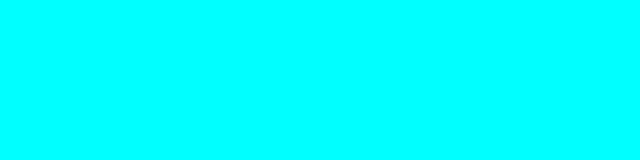
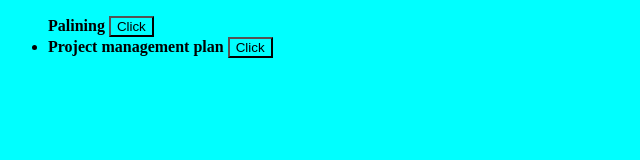
Before and after one commit to shahjee005/Projematic-by-ItGems, a plain HTML site: page index.html in a window 1280 px wide. Shown: the whole page, without its empty margins (0-640 px from the left). Drawn offline with Linux system fonts and the light colour scheme.

Commit message:
Created Nav Bar and started Plaining flow chart

```diff
--- a/index.html
+++ b/index.html
@@ -12,6 +12,27 @@
 
 </head>
 <body>
+    <!-- Nav Bar -->
+    <!-- <section class="navBar">
+        <ul>
+            <li><a href="#Home">Home</a></li>
+            <li><a href="#contactus"> Contact </a></li>
+        </ul>
+    </section> -->
+
+    <!-- Planing Flow chart  -->
+
+    <section class="flowChart">
+        <ul class="coloum1">
+                <strong> Palining </strong>
+                <button type="button" onclick="alert('Please click here to read more')">Click</button>
+            <li>
+                <strong> Project management plan </strong>
+                <button type="button" onclick="alert('Please click here to read more')">Click</button>
+            </li>
+
+        </ul>
+    </section>
 
 </body>
 </html>
```
